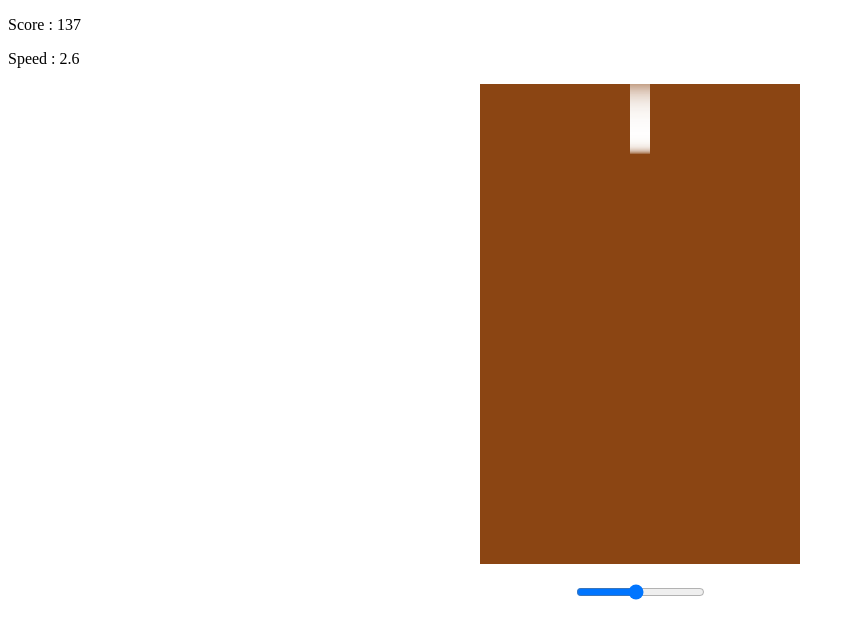
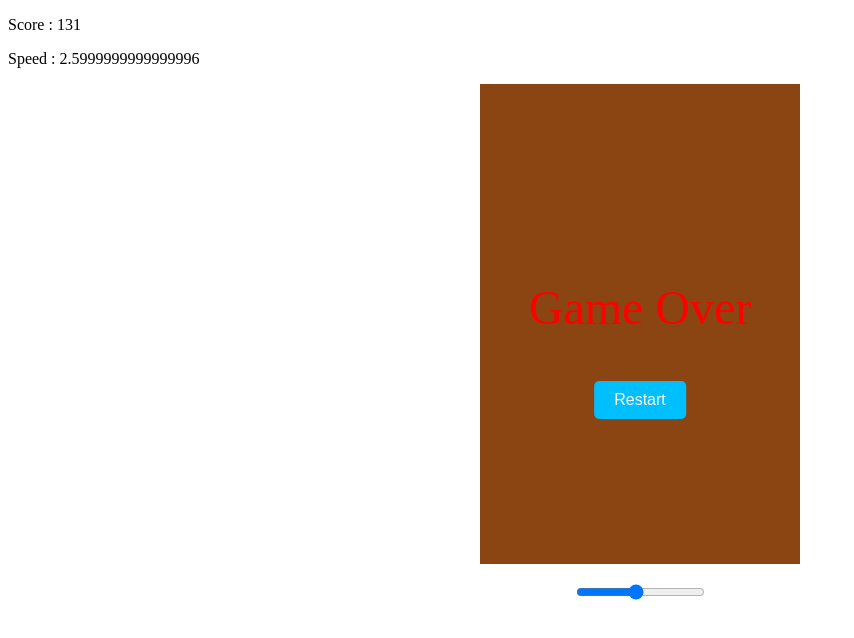
Before and after one commit to QuentinDurand04/CoGame-Phone, a plain HTML site: page TombeCreuse/TombecreuseEcran.html in a window 1280 px wide. Shown: the whole page, without its empty margins (0-854 px from the left). Drawn offline with Linux system fonts and the light colour scheme.

Commit message:
LA drill team

```diff
--- a/TombeCreuse/TombecreuseEcran.html
+++ b/TombeCreuse/TombecreuseEcran.html
@@ -1,6 +1,7 @@
 <!DOCTYPE html>
 <html>
 <head>
+    <link rel="stylesheet" type="text/css" href="./tombecreuse.css">
     <title>Tombecreuse</title>
     <style>
         canvas {
@@ -12,6 +13,7 @@
             display: block;
             margin: 20px auto;
         }
+
     </style>
 </head>
 <body>
--- a/TombeCreuse/creuse.js
+++ b/TombeCreuse/creuse.js
@@ -13,11 +13,13 @@ document.addEventListener('DOMContentLoaded', function() {
         y: 50,
         width: 20,
         height: 20,
+        displayWidth: 40,
+        displayHeight: 40,
         velocity: 0,
         show: function() {
             let img = new Image();
             img.src = './images/drill.jpg';
-            ctx.drawImage(img, this.x, this.y, this.width, this.height);
+            ctx.drawImage(img, this.x - (this.displayWidth - this.width) / 2, this.y - (this.displayHeight - this.height) / 2, this.displayWidth, this.displayHeight);
         },
         update: function() {
             this.x += this.velocity;
@@ -87,12 +89,27 @@ document.addEventListener('DOMContentLoaded', function() {
         Fossoyeur.update();
         drawLave();
         if (checkCollision()) {
-            alert('Game Over, score : ' + Math.floor(score));
+            ctx.clearRect(0, 0, canvas.width, canvas.height);
+            ctx.font = '48px serif';
+            ctx.fillStyle = 'red';
+            ctx.textAlign = 'center';
+            ctx.fillText('Game Over', canvas.width / 2, canvas.height / 2);
+
+
+            const restartButton = document.createElement('button');
+            restartButton.id = "Restart"
+            restartButton.innerText = 'Restart';
+            document.body.appendChild(restartButton);
+
+            restartButton.addEventListener('click', function() {
+                location.reload();
+            });
+
             return;
         }
         frameCount++;
-        if (frameCount % 200 === 0) {
-            speed += 0.6; // More gradual speed increase
+        if (frameCount % 100 === 0) {
+            speed += 0.3; // More gradual speed increase
             speedDisplay.innerHTML = 'Speed : ' + speed;
         }
         score += 0.5;
@@ -108,7 +125,7 @@ document.addEventListener('DOMContentLoaded', function() {
     let intervalId = null;
 
     document.addEventListener('keydown', function(event) {
-        const step = 20; // Adjust the step size as needed
+        const step = 5; // Adjust the step size as needed
         if (event.key === 'q' || event.key === 'd') {
             if (intervalId === null) {
                 intervalId = setInterval(() => {
@@ -118,7 +135,7 @@ document.addEventListener('DOMContentLoaded', function() {
                         slider.value = Math.min(320, parseInt(slider.value) + step);
                     }
                     Fossoyeur.setPosition(parseInt(slider.value));
-                }, 40); // Adjust the interval time as needed
+                }, 10); // Adjust the interval time as needed
             }
         }
     });
--- /dev/null
+++ b/TombeCreuse/tombecreuse.css
@@ -0,0 +1,13 @@
+#Restart {
+    position: absolute;
+    left: 50%;
+    top: 50%;
+    transform: translate(-50%, -50%);
+    background-color: deepskyblue;
+    color: white;
+    padding: 10px 20px;
+    border: none;
+    border-radius: 5px;
+    font-size: 16px;
+    cursor: pointer;
+}
```
Also changed, not shown: app4/public/css/style.css (line endings or trailing spaces).
